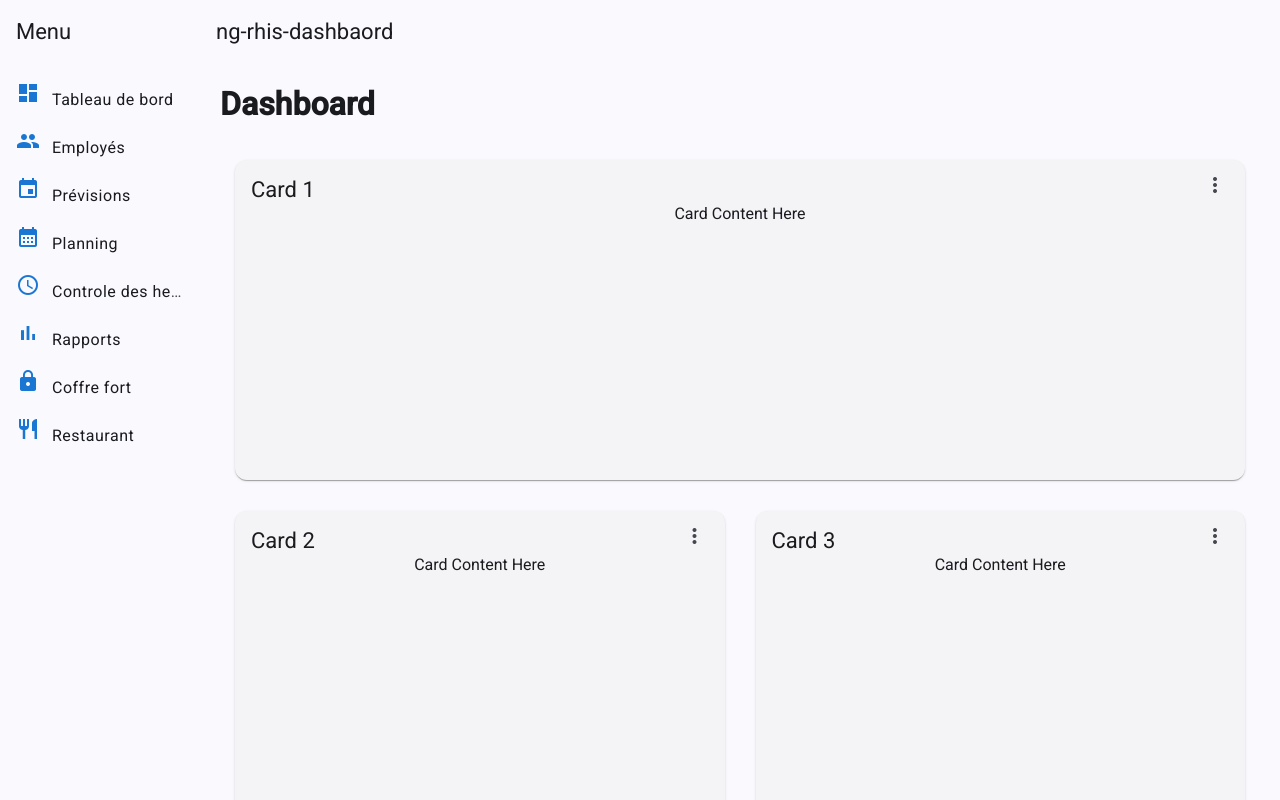
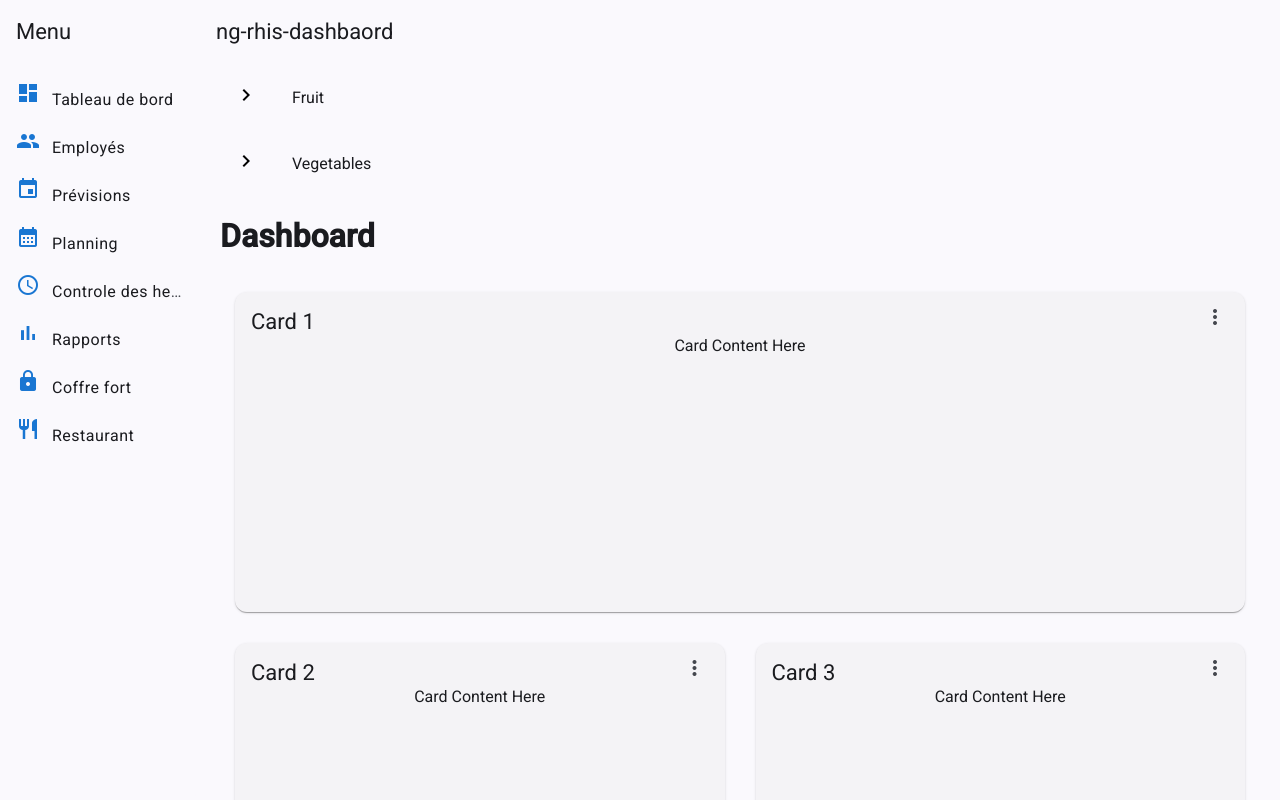
Before and after one commit to ala-kad/ng-rhis-dashbaord, an Angular app: page /dashboard in a window 1280 px wide. Built offline with nearby package versions, Linux system fonts and the light colour scheme.

Commit message:
feat: imported tree component into nav component

```diff
--- a/src/app/nav/nav.component.html
+++ b/src/app/nav/nav.component.html
@@ -21,6 +21,7 @@
       <span>ng-rhis-dashbaord</span>
     </mat-toolbar>
     <!-- Content -->
+   <app-tree></app-tree>
     <router-outlet></router-outlet>
   </mat-sidenav-content>
 </mat-sidenav-container>
```
Also changed, not shown: src/app/nav/nav.component.ts (+8 -2 lines).
